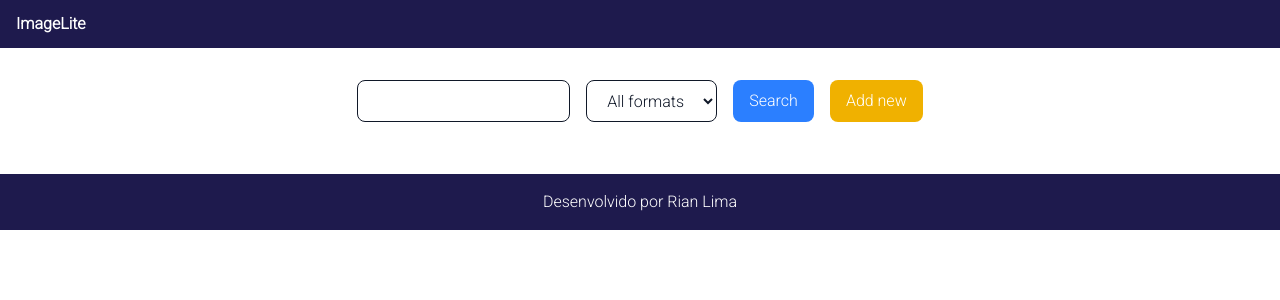
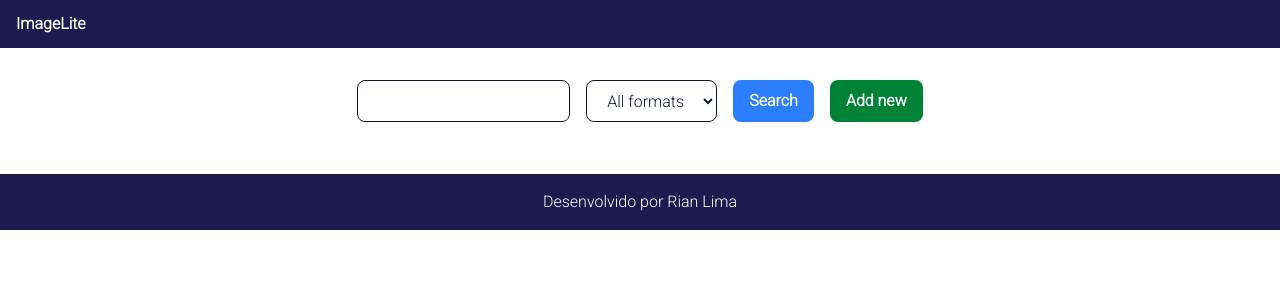
Before and after one commit to rlimapro/images-repository-frontend, a Next.js app: page /galeria in a window 1280 px wide. Shown: the top 300 px of the page. Built offline with nearby package versions, Linux system fonts and the light colour scheme.

Commit message:
loading animation

```diff
--- a/src/app/galeria/page.tsx
+++ b/src/app/galeria/page.tsx
@@ -11,12 +11,13 @@
     const [images, setImages] = useState<Image[]>([]);
     const [query, setQuery] = useState<string>('');
     const [extension, setExtension] = useState<string>('');
+    const [loading, setLoading] = useState<boolean>(false);
 
     async function searchImages() {
-        console.log("Query digitada: ", query)
-        console.log("Extensão selecionanda: ", extension)
+        setLoading(true);
         const response = await useService.buscar(query, extension);
         setImages(response);
+        setLoading(false);
     }
 
     function renderImageCard(image : Image) {
@@ -35,7 +36,7 @@
     }
 
     return (
-        <Template>
+        <Template loading={loading}>
 
             <section className="flex flex-col items-center justify-center my-5">
                 <div className="flex space-x-4">
@@ -49,8 +50,8 @@
                         <option value="JPEG">JPEG</option>
                         <option value="GIF">GIF</option>
                     </select>
-                    <button className="bg-blue-500 text-white px-4 py-2 rounded-lg cursor-pointer" onClick={searchImages}>Search</button>
-                    <button className="bg-yellow-500 text-white px-4 py-2 rounded-lg cursor-pointer">Add new</button>
+                    <button className="bg-blue-500 text-white font-bold px-4 py-2 rounded-lg cursor-pointer hover:bg-blue-400" onClick={searchImages}>Search</button>
+                    <button className="bg-green-700 text-white font-bold px-4 py-2 rounded-lg cursor-pointer hover:bg-green-600">Add new</button>
                 </div>
             </section>
 
--- a/src/components/Template.tsx
+++ b/src/components/Template.tsx
@@ -1,21 +1,27 @@
 interface TemplateProps {
     children: React.ReactNode
+    loading?: boolean;
 }
 
-const Template = (props : TemplateProps) => {
+const Template = ({children, loading} : TemplateProps) => {
     return (
         <>
             <Header/>
 
-            {/* main content */}
-            <div className="container mx-auto mt-8 px-4">
-                {props.children}
+            <div className={`${loading ? 'animate-pulse' : ''} container mx-auto mt-8 px-4`}>
+                <RenderIf condition={loading}>
+                    <div className="text-center">
+                        <Loading/>
+                    </div>
+                </RenderIf>
+                { children }
             </div>
 
             <Footer/>
         </>
     );
 }
+
 
 export default Template;
 
@@ -38,3 +44,28 @@
         </footer>
     );
 }
+
+const Loading = () => {
+    return (
+        <div role="status">
+            <svg aria-hidden="true" className="inline w-8 h-8 text-gray-200 animate-spin dark:text-gray-600 fill-blue-600" viewBox="0 0 100 101" fill="none" xmlns="http://www.w3.org/2000/svg">
+                <path d="M100 50.5908C100 78.2051 77.6142 100.591 50 100.591C22.3858 100.591 0 78.2051 0 50.5908C0 22.9766 22.3858 0.59082 50 0.59082C77.6142 0.59082 100 22.9766 100 50.5908ZM9.08144 50.5908C9.08144 73.1895 27.4013 91.5094 50 91.5094C72.5987 91.5094 90.9186 73.1895 90.9186 50.5908C90.9186 27.9921 72.5987 9.67226 50 9.67226C27.4013 9.67226 9.08144 27.9921 9.08144 50.5908Z" fill="currentColor"/>
+                <path d="M93.9676 39.0409C96.393 38.4038 97.8624 35.9116 97.0079 33.5539C95.2932 28.8227 92.871 24.3692 89.8167 20.348C85.8452 15.1192 80.8826 10.7238 75.2124 7.41289C69.5422 4.10194 63.2754 1.94025 56.7698 1.05124C51.7666 0.367541 46.6976 0.446843 41.7345 1.27873C39.2613 1.69328 37.813 4.19778 38.4501 6.62326C39.0873 9.04874 41.5694 10.4717 44.0505 10.1071C47.8511 9.54855 51.7191 9.52689 55.5402 10.0491C60.8642 10.7766 65.9928 12.5457 70.6331 15.2552C75.2735 17.9648 79.3347 21.5619 82.5849 25.841C84.9175 28.9121 86.7997 32.2913 88.1811 35.8758C89.083 38.2158 91.5421 39.6781 93.9676 39.0409Z" fill="currentFill"/>
+            </svg>
+            <span className="sr-only">Loading...</span>
+        </div>
+    );
+}
+
+interface RenderIfProps {
+    children: React.ReactNode;
+    condition ?: boolean;
+}
+
+export const RenderIf = ( {children, condition} : RenderIfProps ) => {
+    if(condition) {
+        return children;
+    }
+
+    return false;
+}
```
